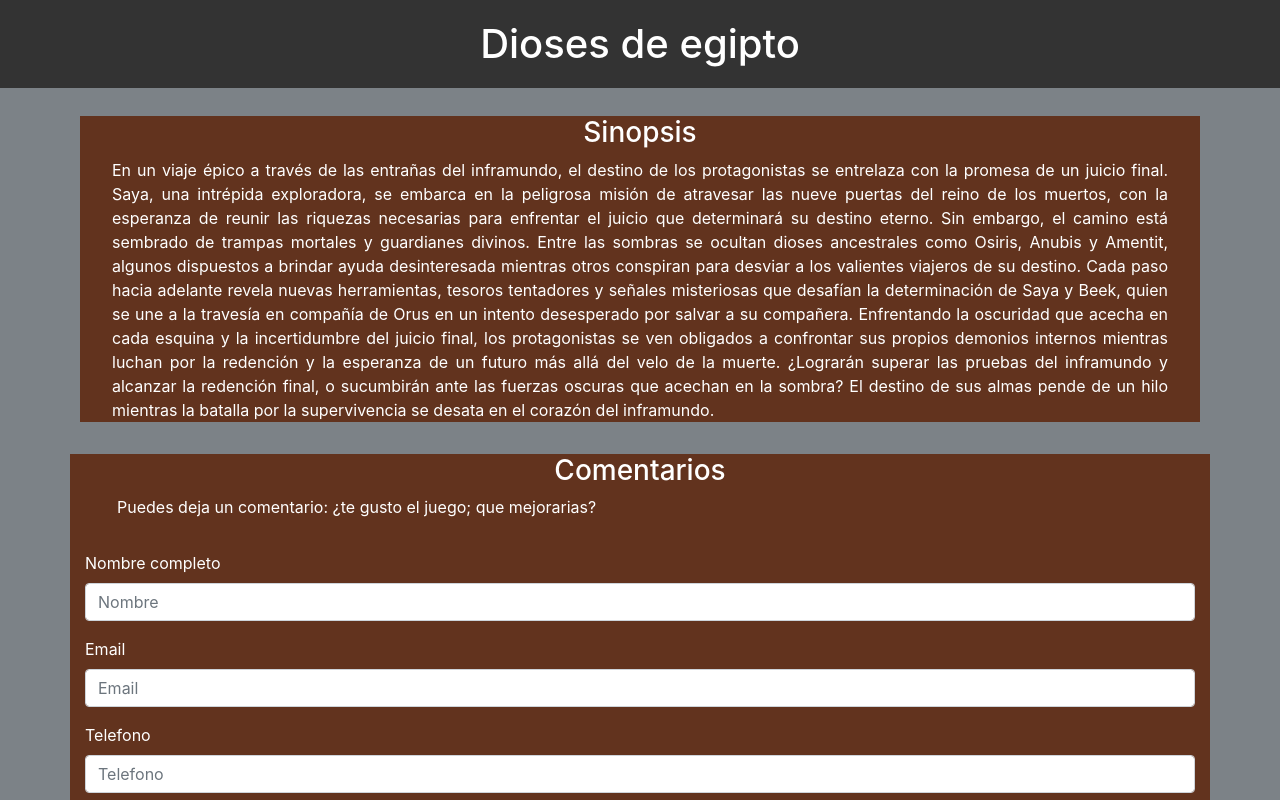
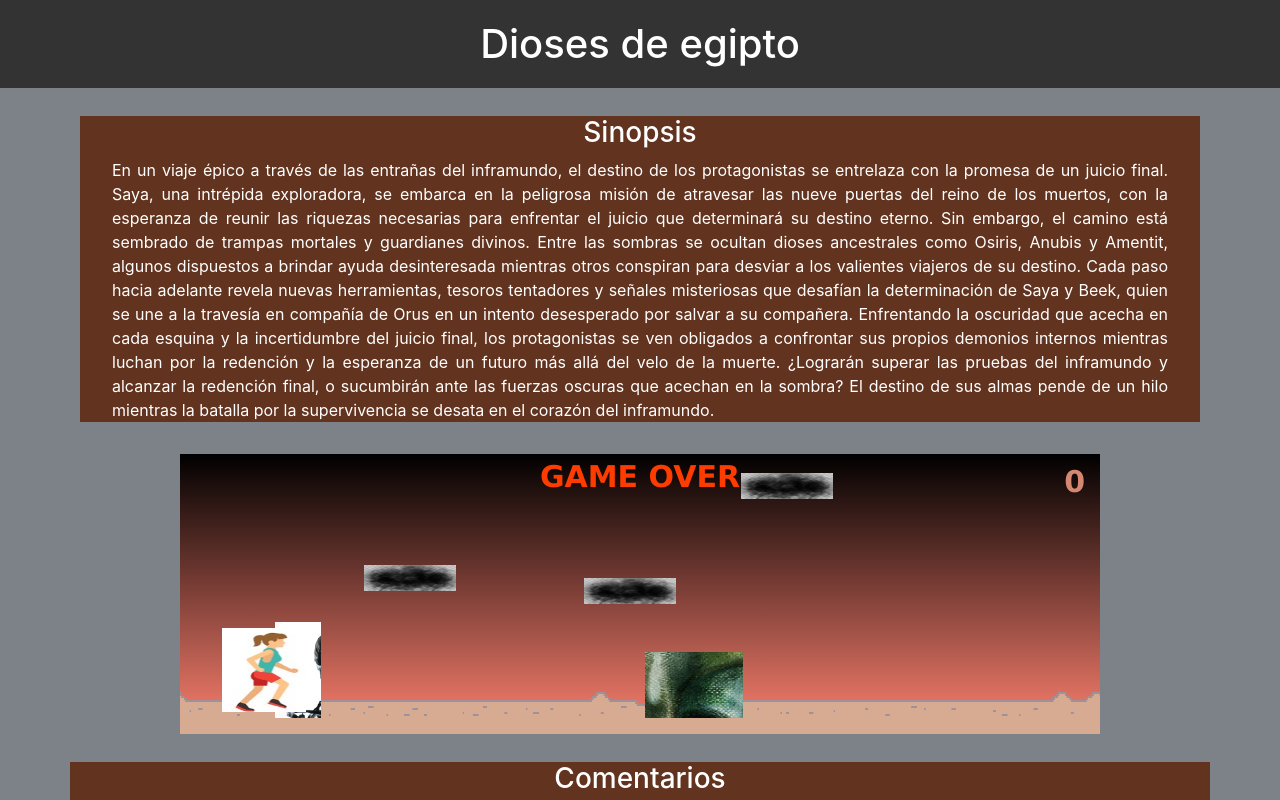
Before and after one commit to anroduni/dioses-de-egipto, a plain HTML site: page index.html in a window 1280 px wide. Shown: the top 800 px of the page. Drawn offline with nearby package versions, Linux system fonts and the light colour scheme.

Commit message:
inicios del juego

```diff
--- /dev/null
+++ b/assets/css/game.css
@@ -0,0 +1,139 @@
+
+
+
+.contenedor {
+    width: 920px;
+    height: 280px;
+    margin: 0 auto;
+
+    position: relative;
+
+    background: linear-gradient(#000000, transparent) #ff8170;/*linear-gradient(#90ebff, white);*/
+    transition: background-color 1s linear;
+    overflow: hidden;
+}
+
+.mediodia {
+    background-color: #ff8f8f;
+}
+
+.tarde {
+    background-color: #ffadad;
+}
+
+.noche {
+    background-color: #aca8c7;
+}
+
+.dino {
+    width: 84px;
+    height: 84px;
+    position: absolute;
+    bottom: 22px;
+    left: 42px;
+    z-index: 2;
+    background: url(../images/protamujercorriendo.png) repeat-x 0px 0px;
+    background-size: 336px 84px;
+    background-position-x: 0px;
+}
+
+.dino-corriendo {
+    animation: animarDino 0.25s steps(2) infinite;
+}
+.dino-estrellado {
+    background-position-x: -252px;
+}
+
+.suelo {
+    width: 200%;
+    height: 42px;
+
+    position: absolute;
+    bottom: 0;
+    left: 0;
+
+    background: url(../images/suelo.png) repeat-x 0px 0px;
+    background-size: 50% 42px;
+
+}
+
+.cactus{
+    width: 46px;
+    height: 96px;
+
+    position: absolute;
+    bottom: 16px;
+    left: 600px;
+    z-index: 1;
+
+    background: url(../images/esquleto.png) no-repeat;
+}
+.cactus2{
+    width: 98px;
+    height: 66px;
+
+    background: url(../images/osiris.png) no-repeat;
+}
+
+.nube{
+    width: 92px;
+    height: 26px;
+
+    position: absolute;
+    z-index: 0;
+
+    background: url(../images/nubem.png) no-repeat;
+    background-size: 92px 26px;
+}
+
+.score{
+    width: 100px;
+    height: 30px;
+
+    position: absolute;
+    top: 5px;
+    right: 15px;
+    z-index: 10;
+
+    color: #d48871;
+    font-family: Verdana;
+    font-size: 30px;
+    font-weight: bold;
+    text-align: right;
+}
+
+.game-over{
+    display: none;
+
+    position: absolute;
+    width: 100%;
+
+
+    text-align: center;
+    color: #ff3c00;
+    font-size: 30px;
+    font-family: Verdana;
+    font-weight: 700;
+}
+.new-intent{
+    display: none;
+
+    position: absolute;
+    width: 100%;
+
+
+    text-align: center;
+    color: #0e0401;
+    font-size: 30px;
+    font-family: Verdana;
+    font-weight: 700;
+}
+
+@keyframes animarDino{
+    from{
+        background-position-x: -84px;
+    }
+    to{
+        background-position-x: -252px;
+    }
+}
--- a/assets/css/style.css
+++ b/assets/css/style.css
@@ -33,7 +33,7 @@ footer ul li {
   margin-bottom: 10px;
 }
 
-div {
+.div{
   background-color: #62331e;
   color: #fff;
   h3 {
--- /dev/null
+++ b/assets/js/game.js
@@ -0,0 +1,244 @@
+
+//****** GAME LOOP ********//
+
+var time = new Date();
+var deltaTime = 0;
+
+if(document.readyState === "complete" || document.readyState === "interactive"){
+    setTimeout(Init, 1);
+}else{
+    document.addEventListener("DOMContentLoaded", Init);
+}
+
+function Init() {
+    time = new Date();
+    Start();
+    Loop();
+
+}
+
+function Loop() {
+    deltaTime = (new Date() - time) / 1000;
+    time = new Date();
+    Update();
+    requestAnimationFrame(Loop);
+}
+
+//****** GAME LOGIC ********//
+
+var sueloY = 22;
+var velY = 0;
+var impulso = 900;
+var gravedad = 2500;
+
+var dinoPosX = 42;
+var dinoPosY = sueloY;
+
+var sueloX = 0;
+var velEscenario = 1280/3;
+var gameVel = 1;
+var score = 0;
+
+var parado = false;
+var saltando = false;
+
+var tiempoHastaObstaculo = 2;
+var tiempoObstaculoMin = 0.7;
+var tiempoObstaculoMax = 1.8;
+var obstaculoPosY = 16;
+var obstaculos = [];
+
+var tiempoHastaNube = 0.5;
+var tiempoNubeMin = 0.7;
+var tiempoNubeMax = 2.7;
+var maxNubeY = 270;
+var minNubeY = 100;
+var nubes = [];
+var velNube = 0.5;
+
+var contenedor;
+var dino;
+var textoScore;
+var suelo;
+var gameOver;
+
+function Start() {
+    gameOver = document.querySelector(".game-over");
+    suelo = document.querySelector(".suelo");
+    contenedor = document.querySelector(".contenedor");
+    textoScore = document.querySelector(".score");
+    dino = document.querySelector(".dino");
+    document.addEventListener("keydown", HandleKeyDown);
+}
+
+function Update() {
+    if(parado) return;
+
+    MoverDinosaurio();
+    MoverSuelo();
+    DecidirCrearObstaculos();
+    DecidirCrearNubes();
+    MoverObstaculos();
+    MoverNubes();
+    DetectarColision();
+    console.log(1);
+    velY -= gravedad * deltaTime;
+}
+
+function HandleKeyDown(ev){
+    if(ev.keyCode == 38){
+        ev.preventDefault();
+        Saltar();
+    }
+}
+
+function Saltar(){
+    if(dinoPosY === sueloY){
+        saltando = true;
+        velY = impulso;
+        dino.classList.remove("dino-corriendo");
+    }
+}
+
+function MoverDinosaurio() {
+    dinoPosY += velY * deltaTime;
+    if(dinoPosY < sueloY){
+
+        TocarSuelo();
+    }
+    dino.style.bottom = dinoPosY+"px";
+}
+
+function TocarSuelo() {
+    dinoPosY = sueloY;
+    velY = 0;
+    if(saltando){
+        dino.classList.add("dino-corriendo");
+    }
+    saltando = false;
+}
+
+function MoverSuelo() {
+    sueloX += CalcularDesplazamiento();
+    suelo.style.left = -(sueloX % contenedor.clientWidth) + "px";
+}
+
+function CalcularDesplazamiento() {
+    return velEscenario * deltaTime * gameVel;
+}
+
+function Estrellarse() {
+    dino.classList.remove("dino-corriendo");
+    dino.classList.add("dino-estrellado");
+    parado = true;
+}
+
+function DecidirCrearObstaculos() {
+    tiempoHastaObstaculo -= deltaTime;
+    if(tiempoHastaObstaculo <= 0) {
+        CrearObstaculo();
+    }
+}
+
+function DecidirCrearNubes() {
+    tiempoHastaNube -= deltaTime;
+    if(tiempoHastaNube <= 0) {
+        CrearNube();
+    }
+}
+
+function CrearObstaculo() {
+    var obstaculo = document.createElement("div");
+    contenedor.appendChild(obstaculo);
+    obstaculo.classList.add("cactus");
+    if(Math.random() > 0.5) obstaculo.classList.add("cactus2");
+    obstaculo.posX = contenedor.clientWidth;
+    obstaculo.style.left = contenedor.clientWidth+"px";
+
+    obstaculos.push(obstaculo);
+    tiempoHastaObstaculo = tiempoObstaculoMin + Math.random() * (tiempoObstaculoMax-tiempoObstaculoMin) / gameVel;
+}
+
+function CrearNube() {
+    var nube = document.createElement("div");
+    contenedor.appendChild(nube);
+    nube.classList.add("nube");
+    nube.posX = contenedor.clientWidth;
+    nube.style.left = contenedor.clientWidth+"px";
+    nube.style.bottom = minNubeY + Math.random() * (maxNubeY-minNubeY)+"px";
+
+    nubes.push(nube);
+    tiempoHastaNube = tiempoNubeMin + Math.random() * (tiempoNubeMax-tiempoNubeMin) / gameVel;
+}
+
+function MoverObstaculos() {
+    for (var i = obstaculos.length - 1; i >= 0; i--) {
+        if(obstaculos[i].posX < -obstaculos[i].clientWidth) {
+            obstaculos[i].parentNode.removeChild(obstaculos[i]);
+            obstaculos.splice(i, 1);
+            GanarPuntos();
+        }else{
+            obstaculos[i].posX -= CalcularDesplazamiento();
+            obstaculos[i].style.left = obstaculos[i].posX+"px";
+        }
+    }
+}
+
+function MoverNubes() {
+    for (var i = nubes.length - 1; i >= 0; i--) {
+        if(nubes[i].posX < -nubes[i].clientWidth) {
+            nubes[i].parentNode.removeChild(nubes[i]);
+            nubes.splice(i, 1);
+        }else{
+            nubes[i].posX -= CalcularDesplazamiento() * velNube;
+            nubes[i].style.left = nubes[i].posX+"px";
+        }
+    }
+}
+
+function GanarPuntos() {
+    score++;
+    textoScore.innerText = score;
+    if(score == 5){
+        gameVel = 1.5;
+        contenedor.classList.add("mediodia");
+    }else if(score == 10) {
+        gameVel = 2;
+        contenedor.classList.add("tarde");
+    } else if(score == 20) {
+        gameVel = 3;
+        contenedor.classList.add("noche");
+    }
+    suelo.style.animationDuration = (3/gameVel)+"s";
+}
+
+function GameOver() {
+    Estrellarse();
+    gameOver.style.display = "block";
+   Start();
+}
+
+function DetectarColision() {
+    for (var i = 0; i < obstaculos.length; i++) {
+        if(obstaculos[i].posX > dinoPosX + dino.clientWidth) {
+            //EVADE
+            break; //al estar en orden, no puede chocar con más
+        }else{
+            if(IsCollision(dino, obstaculos[i], 10, 30, 15, 20)) {
+                GameOver();
+            }
+        }
+    }
+}
+
+function IsCollision(a, b, paddingTop, paddingRight, paddingBottom, paddingLeft) {
+    var aRect = a.getBoundingClientRect();
+    var bRect = b.getBoundingClientRect();
+
+    return !(
+        ((aRect.top + aRect.height - paddingBottom) < (bRect.top)) ||
+        (aRect.top + paddingTop > (bRect.top + bRect.height)) ||
+        ((aRect.left + aRect.width - paddingRight) < bRect.left) ||
+        (aRect.left + paddingLeft > (bRect.left + bRect.width))
+    );
+}
--- a/index.html
+++ b/index.html
@@ -5,6 +5,7 @@
     <meta name="viewport" content="width=device-width, initial-scale=1.0" />
     <title>Egipto Antiguo</title>
     <link rel="stylesheet" href="assets\css\style.css" />
+    <link rel="stylesheet" href="assets\css\game.css" />
     <link
       rel="stylesheet"
       href="https://cdn.jsdelivr.net/npm/bootstrap@4.6.2/dist/css/bootstrap.min.css"
@@ -19,8 +20,7 @@
         </header>
       </div>
 
-
-      <div class="linea">
+      <div class="div linea">
           <h3>Sinopsis</h3>
 
         <p>
@@ -47,12 +47,21 @@
           del inframundo.
         </p>
       </div>
+      <div class="contenedor">
 
-      <div class="linea">
+        <div class="suelo"></div>
 
-      </div>
+        <div class="dino dino-corriendo"></div>
+ <div class="game-over">GAME OVER</div>
+        <div class="score">0</div>
 
-      <div class="container">
+    </div>
+
+
+
+
+
+      <div class="div container">
         <h3>Comentarios</h3>
         <p>Puedes deja un comentario: ¿te gusto el juego; que mejorarias?</p>
         <form id="frmContacto">
@@ -128,6 +137,7 @@
       </div>
       <footer id="comentarios">copyright 2024</footer>
 
+     <script src="assets/js/game.js"></script>
       <script
         src="https://cdn.jsdelivr.net/npm/jquery@3.5.1/dist/jquery.slim.min.js"
         integrity="sha384-DfXdz2htPH0lsSSs5nCTpuj/zy4C+OGpamoFVy38MVBnE+IbbVYUew+OrCXaRkfj"
```
Also changed, not shown: assets/images/cactus1.png (added), assets/images/cactus2.png (added), assets/images/dino.png (added), assets/images/esquleto.png (added), assets/images/nube.png (added), assets/images/nubem.png (added), assets/images/osiris.png (added), assets/images/protamujercorriendo.png (added), assets/images/suelo.png (added).
